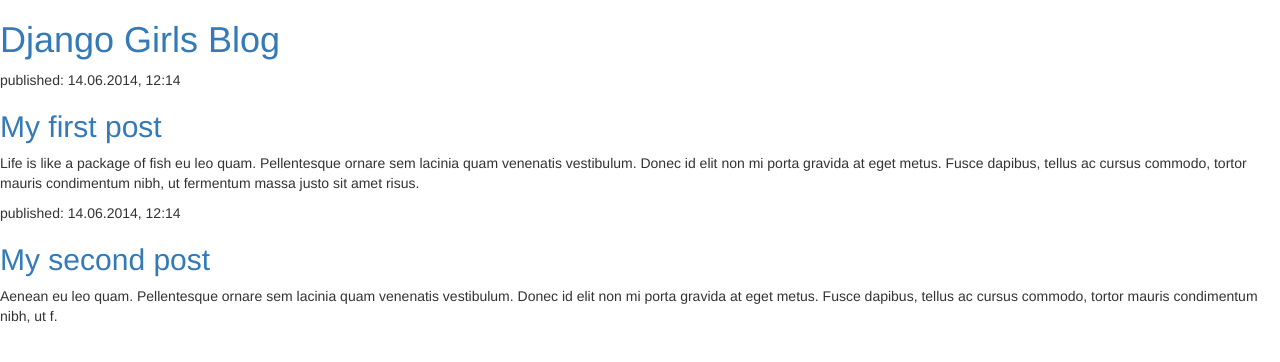
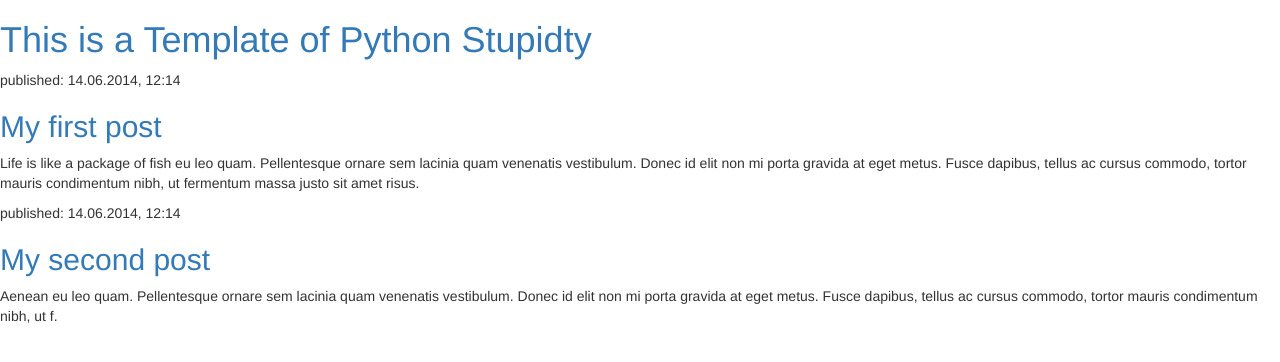
Before and after one commit to TerryGlen/My-First-Website, a Django app: page / in a window 1280 px wide. Shown: the top 362 px of the page. Run offline with Django 3.2, Linux system fonts and the light colour scheme; data that the repository does not hold is empty; some libraries are stand-ins or nearby versions.

Commit message:
New Header

```diff
--- a/blog/templates/blog/post_list.html
+++ b/blog/templates/blog/post_list.html
@@ -6,7 +6,7 @@
     </head>
     <body>
         <div>
-            <h1><a href="/">Django Girls Blog</a></h1>
+            <h1><a href="/">This is a Template of Python Stupidty</a></h1>
         </div>
 
         <div>
```
